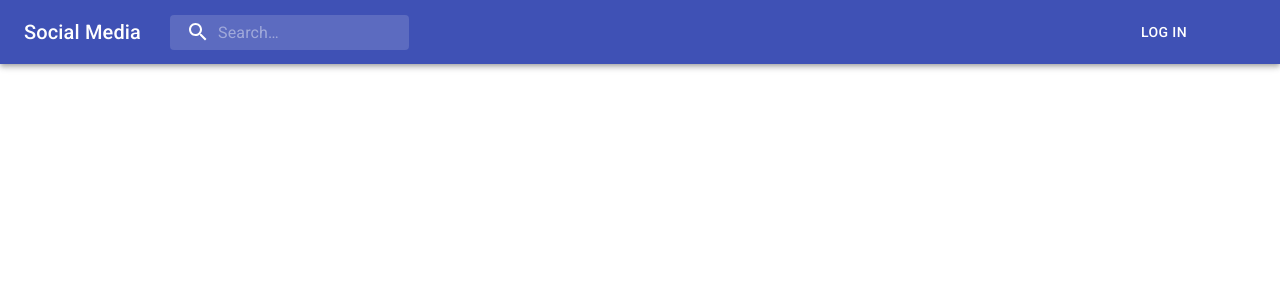
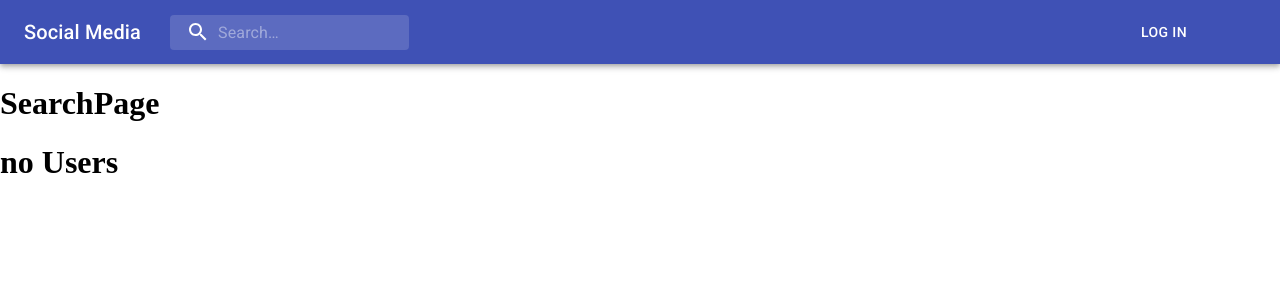
Before and after one commit to lewisRotchell/social-media, a React (Create React App) app in the folder frontend/: page /search-page in a window 1280 px wide. Shown: the top 300 px of the page. Built offline with nearby package versions, Linux system fonts and the light colour scheme.

Commit message:
Adding users search page

```diff
--- a/frontend/src/App.js
+++ b/frontend/src/App.js
@@ -9,6 +9,7 @@ import LandingPage from "./pages/landing-page/LandingPage";
 import Dashboard from "./pages/dashboard/Dashboard";
 import setAuthToken from "./utils/setAuthToken";
 import PrivateRoute from "./routes/PrivateRoute";
+import SearchPage from "./pages/search-page/SearchPage";
 
 const App = () => {
   const dispatch = useDispatch();
@@ -27,6 +28,7 @@ const App = () => {
       <Header />
       <Switch>
         <Route exact path="/" component={LandingPage} />
+        <Route exact path="/search-page" component={SearchPage} />
         <PrivateRoute exact path="/dashboard" component={Dashboard} />
       </Switch>
     </div>
--- a/frontend/src/components/sign-in/SignIn.js
+++ b/frontend/src/components/sign-in/SignIn.js
@@ -41,7 +41,6 @@ const SignIn = ({ open, onOpen, history }) => {
   const handleSubmit = (e) => {
     e.preventDefault();
     dispatch(login(email, password));
-    // dispatch(getPosts());
   };
 
   return (
--- a/frontend/src/components/userSearch/UserSearch.js
+++ b/frontend/src/components/userSearch/UserSearch.js
@@ -5,6 +5,7 @@ import { makeStyles, fade } from "@material-ui/core/styles";
 
 import { clearUsers, getUsers } from "../../redux/users/usersActions";
 import { useSelector, useDispatch } from "react-redux";
+import { useHistory } from "react-router-dom";
 import { debounce } from "../../utils/debounce";
 
 const useStyles = makeStyles((theme) => ({
@@ -66,16 +67,16 @@ const useStyles = makeStyles((theme) => ({
 const UserSearch = () => {
   const classes = useStyles();
   const dispatch = useDispatch();
-  const users = useSelector((state) => state.users);
+  const history = useHistory();
+  const users = useSelector((state) => state.users.userList);
 
   const [text, setText] = useState("");
 
   const handleSubmit = (e) => {
     e.preventDefault();
-    console.log("submit");
+    dispatch(getUsers(text));
+    history.push("/search-page");
   };
-
-  console.log(text);
 
   return (
     <form onSubmit={handleSubmit}>
--- /dev/null
+++ b/frontend/src/pages/search-page/SearchPage.js
@@ -0,0 +1,31 @@
+import React, { useEffect, useState } from "react";
+import { useSelector } from "react-redux";
+
+const SearchPage = () => {
+  const users = useSelector((state) => state.users.userList);
+  const loading = useSelector((state) => state.users.loading);
+  console.log(users);
+  //   const [message, setMessage] = useState(false);
+
+  //   useEffect(() => {
+  //     if (users.length === 5) {
+  //       setMessage(true);
+  //     }
+  //   });
+
+  return (
+    <div>
+      <h1>SearchPage</h1>
+
+      {loading ? (
+        <p>loading</p>
+      ) : !loading && users.length > 0 ? (
+        users.map((user) => <p>{user.username}</p>)
+      ) : (
+        <h1>no Users</h1>
+      )}
+    </div>
+  );
+};
+
+export default SearchPage;
--- a/frontend/src/redux/users/usersActions.js
+++ b/frontend/src/redux/users/usersActions.js
@@ -25,8 +25,6 @@ export const getUsers = (username) => async (dispatch) => {
       config
     );
 
-    console.log(data.users);
-
     dispatch({
       type: USERS_SEARCH_SUCCESS,
       payload: data.users,
--- a/frontend/src/redux/users/usersReducer.js
+++ b/frontend/src/redux/users/usersReducer.js
@@ -8,7 +8,7 @@ import {
 const initialState = {
   userList: [],
   user: false,
-  loading: true,
+  loading: false,
 };
 
 export const usersReducer = (state = initialState, action) => {
@@ -17,7 +17,7 @@ export const usersReducer = (state = initialState, action) => {
     case USERS_SEARCH_REQUEST:
       return {
         userList: [],
-        loading: false,
+        loading: true,
         user: false,
       };
     case USERS_SEARCH_SUCCESS:
```
